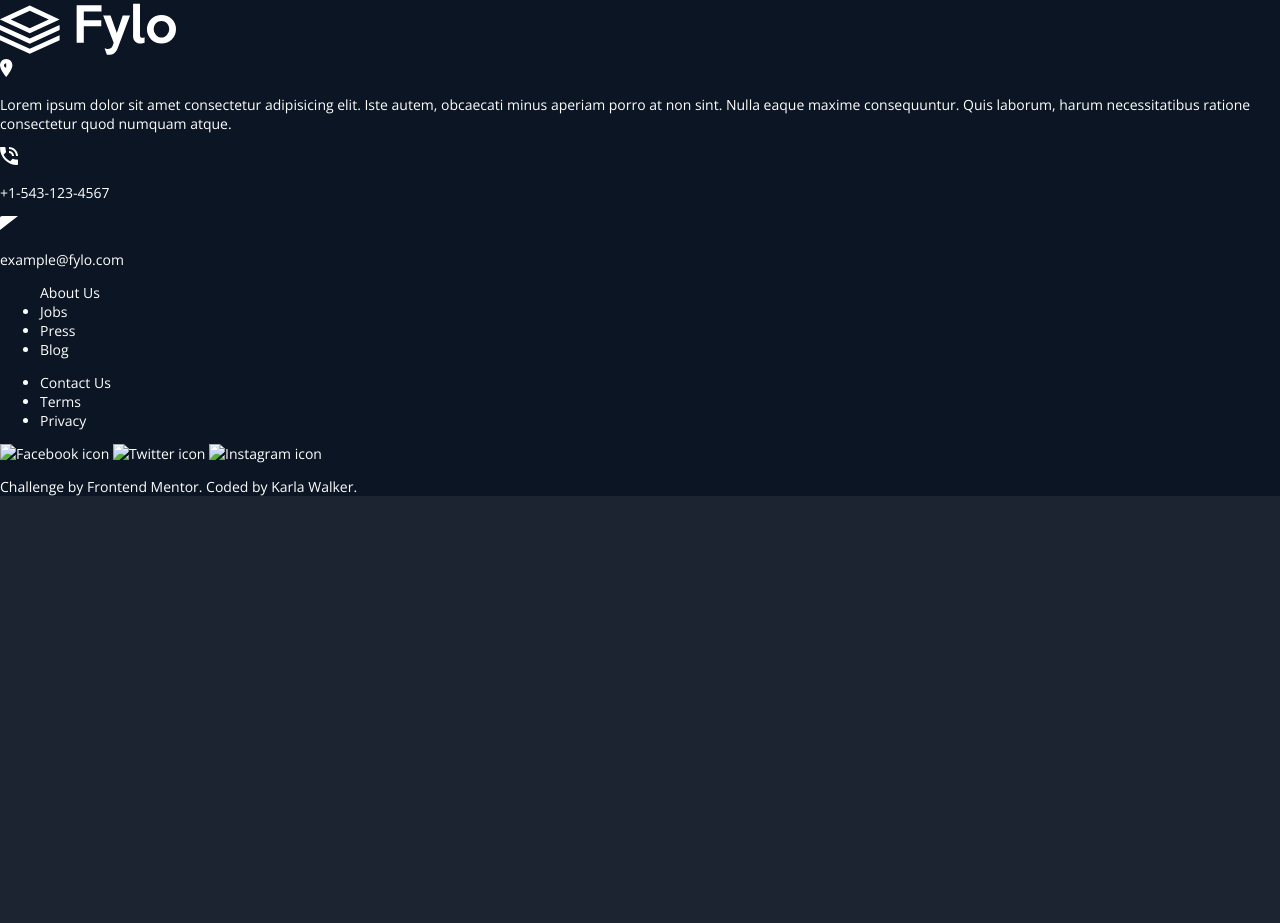
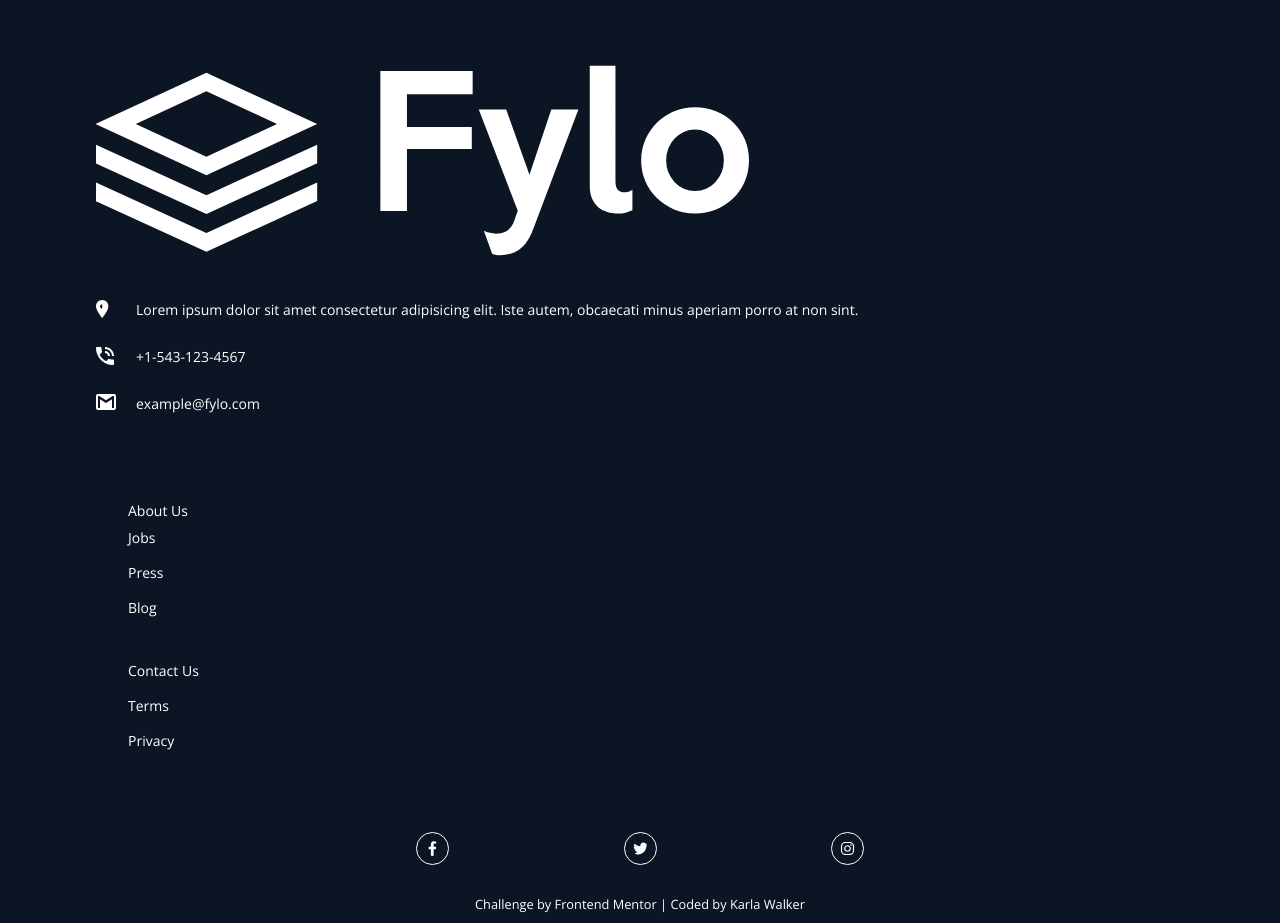
Before and after one commit to karla-codes/fylo-dark-theme-landing-page, a plain HTML site: page index.html in a window 1280 px wide. Shown: the part 6071-6994 px from the top of the page. Before the commit the page ends 6581 px from the top, so only its background shows below. Drawn offline with nearby package versions, Linux system fonts and the light colour scheme.

Commit message:
Styled footer section. Final code for mobile.

```diff
--- a/css/main.css
+++ b/css/main.css
@@ -121,6 +121,7 @@ nav {
   background-color: hsl(218, 28%, 13%);
   width: 100%;
   padding-top: 100px;
+  padding-bottom: 60px;
 }
 
 .features-icons {
@@ -331,3 +332,76 @@ footer {
 .attribution {
   background-color: hsl(216, 53%, 9%);
 }
+
+.contact-info {
+  display: flex;
+  flex-direction: column;
+  width: 85%;
+  margin: 0 auto;
+}
+
+.contact-info img {
+  width: 60%;
+  margin-bottom: 30px;
+}
+
+.contact-location,
+.contact-phone,
+.contact-email {
+  display: flex;
+  flex-flow: row nowrap;
+  align-items: flex-start;
+  width: 100%;
+  margin: 14px 0;
+}
+
+.contact-icon {
+  width: 40px;
+}
+
+.contact-info p {
+  width: 80%;
+  margin: 0;
+}
+
+.footer-links-wrapper {
+  display: flex;
+  flex-direction: column;
+  width: 80%;
+  margin: 60px auto
+}
+
+.footer-links-wrapper ul {
+  list-style: none;
+  display: flex;
+  flex-direction: column;
+  padding: 0;
+}
+
+.footer-links-wrapper ul li {
+  margin: 8px 0;
+}
+
+.social-media {
+  display: flex;
+  justify-content: space-between;
+  width: 35%;
+  margin: 10px auto;
+}
+
+.social-media svg {
+  fill: white;
+  width: 15px;
+  height: 15px;
+  padding: 8px;
+  border: 1px solid white;
+  border-radius: 50%;
+}
+
+.attribution {
+  font-size: .8rem;
+  text-align: center;
+  width: 100%;
+  margin: 30px auto 0;
+  padding-bottom: 10px;
+}
--- a/index.html
+++ b/index.html
@@ -151,8 +151,7 @@
             fill="#FFF" />
         </svg>
         <p>Lorem ipsum dolor sit amet consectetur adipisicing elit. Iste autem, obcaecati minus aperiam porro at non
-          sint. Nulla eaque maxime consequuntur. Quis laborum, harum necessitatibus ratione consectetur quod numquam
-          atque.</p>
+          sint.</p>
       </div>
       <div class="contact-phone">
         <svg class="contact-icon" width="18" height="18" xmlns="http://www.w3.org/2000/svg">
@@ -163,11 +162,11 @@
         <p>+1-543-123-4567</p>
       </div>
       <div class="contact-email">
-        <svg class="contact-icon" xmlns="http://www.w3.org/2000/svg" width="20" height="16">
-          <g fill="none">
+        <svg class="contact-icon" width="20" height="16" xmlns="http://www.w3.org/2000/svg">
+          <g fill="none" fill-rule="evenodd">
             <path d="M-2-4h24v24H-2z" />
             <path
-              d="M18 0H2C0.9 0 0 0.9 0 2v12c0 1.1 2 2 2h16c1.1 0 2-0.9 2-2V2c0-1.1-0.9-2-2-2zm0 14h-2V5.2L10 9 4 5.2V14H2V2h1.2L10 6.2 16.8 2H18v12z"
+              d="M18 0H2C.9 0 0 .9 0 2v12c0 1.1.9 2 2 2h16c1.1 0 2-.9 2-2V2c0-1.1-.9-2-2-2zm0 14h-2V5.2L10 9 4 5.2V14H2V2h1.2L10 6.2 16.8 2H18v12z"
               fill="#FFF" />
           </g>
         </svg>
@@ -188,13 +187,30 @@
       </ul>
     </div>
     <div class="social-media">
-      <img src="" alt="Facebook icon">
-      <img src="" alt="Twitter icon">
-      <img src="" alt="Instagram icon">
+      <!-- <img src="./images/facebook-brands.svg" alt="Facebook icon"> -->
+      <svg xmlns="http://www.w3.org/2000/svg" viewBox="0 0 264 512">
+        <path
+          d="M76.7 512V283H0v-91h76.7v-71.7C76.7 42.4 124.3 0 193.8 0c33.3 0 61.9 2.5 70.2 3.6V85h-48.2c-37.8 0-45.1 18-45.1 44.3V192H256l-11.7 91h-73.6v229" />
+      </svg>
+      <!-- <img src="./images/twitter-brands.svg" alt="Twitter icon"> -->
+      <svg aria-hidden="true" focusable="false" data-prefix="fab" data-icon="twitter"
+        class="svg-inline--fa fa-twitter fa-w-16" role="img" xmlns="http://www.w3.org/2000/svg" viewBox="0 0 512 512">
+        <path fill="currentColor"
+          d="M459.37 151.716c.325 4.548.325 9.097.325 13.645 0 138.72-105.583 298.558-298.558 298.558-59.452 0-114.68-17.219-161.137-47.106 8.447.974 16.568 1.299 25.34 1.299 49.055 0 94.213-16.568 130.274-44.832-46.132-.975-84.792-31.188-98.112-72.772 6.498.974 12.995 1.624 19.818 1.624 9.421 0 18.843-1.3 27.614-3.573-48.081-9.747-84.143-51.98-84.143-102.985v-1.299c13.969 7.797 30.214 12.67 47.431 13.319-28.264-18.843-46.781-51.005-46.781-87.391 0-19.492 5.197-37.36 14.294-52.954 51.655 63.675 129.3 105.258 216.365 109.807-1.624-7.797-2.599-15.918-2.599-24.04 0-57.828 46.782-104.934 104.934-104.934 30.213 0 57.502 12.67 76.67 33.137 23.715-4.548 46.456-13.32 66.599-25.34-7.798 24.366-24.366 44.833-46.132 57.827 21.117-2.273 41.584-8.122 60.426-16.243-14.292 20.791-32.161 39.308-52.628 54.253z">
+        </path>
+      </svg>
+      <!-- <img src="./images/instagram-brands.svg" alt="Instagram icon"> -->
+
+      <svg aria-hidden="true" focusable="false" data-prefix="fab" data-icon="instagram"
+        class="svg-inline--fa fa-instagram fa-w-14" role="img" xmlns="http://www.w3.org/2000/svg" viewBox="0 0 448 512">
+        <path fill="currentColor"
+          d="M224.1 141c-63.6 0-114.9 51.3-114.9 114.9s51.3 114.9 114.9 114.9S339 319.5 339 255.9 287.7 141 224.1 141zm0 189.6c-41.1 0-74.7-33.5-74.7-74.7s33.5-74.7 74.7-74.7 74.7 33.5 74.7 74.7-33.6 74.7-74.7 74.7zm146.4-194.3c0 14.9-12 26.8-26.8 26.8-14.9 0-26.8-12-26.8-26.8s12-26.8 26.8-26.8 26.8 12 26.8 26.8zm76.1 27.2c-1.7-35.9-9.9-67.7-36.2-93.9-26.2-26.2-58-34.4-93.9-36.2-37-2.1-147.9-2.1-184.9 0-35.8 1.7-67.6 9.9-93.9 36.1s-34.4 58-36.2 93.9c-2.1 37-2.1 147.9 0 184.9 1.7 35.9 9.9 67.7 36.2 93.9s58 34.4 93.9 36.2c37 2.1 147.9 2.1 184.9 0 35.9-1.7 67.7-9.9 93.9-36.2 26.2-26.2 34.4-58 36.2-93.9 2.1-37 2.1-147.8 0-184.8zM398.8 388c-7.8 19.6-22.9 34.7-42.6 42.6-29.5 11.7-99.5 9-132.1 9s-102.7 2.6-132.1-9c-19.6-7.8-34.7-22.9-42.6-42.6-11.7-29.5-9-99.5-9-132.1s-2.6-102.7 9-132.1c7.8-19.6 22.9-34.7 42.6-42.6 29.5-11.7 99.5-9 132.1-9s102.7-2.6 132.1 9c19.6 7.8 34.7 22.9 42.6 42.6 11.7 29.5 9 99.5 9 132.1s2.7 102.7-9 132.1z">
+        </path>
+      </svg>
     </div>
     <p class="attribution">
-      Challenge by <a href="https://www.frontendmentor.io?ref=challenge" target="_blank">Frontend Mentor</a>.
-      Coded by <a href="https://karlawalker.dev/">Karla Walker</a>.
+      Challenge by <a href="https://www.frontendmentor.io?ref=challenge" target="_blank">Frontend Mentor</a> |
+      Coded by <a href="https://karlawalker.dev/">Karla Walker</a>
     </p>
   </footer>
 </body>
```
Also changed, not shown: images/facebook-brands.svg (deleted), images/facebook-f.svg (added).
